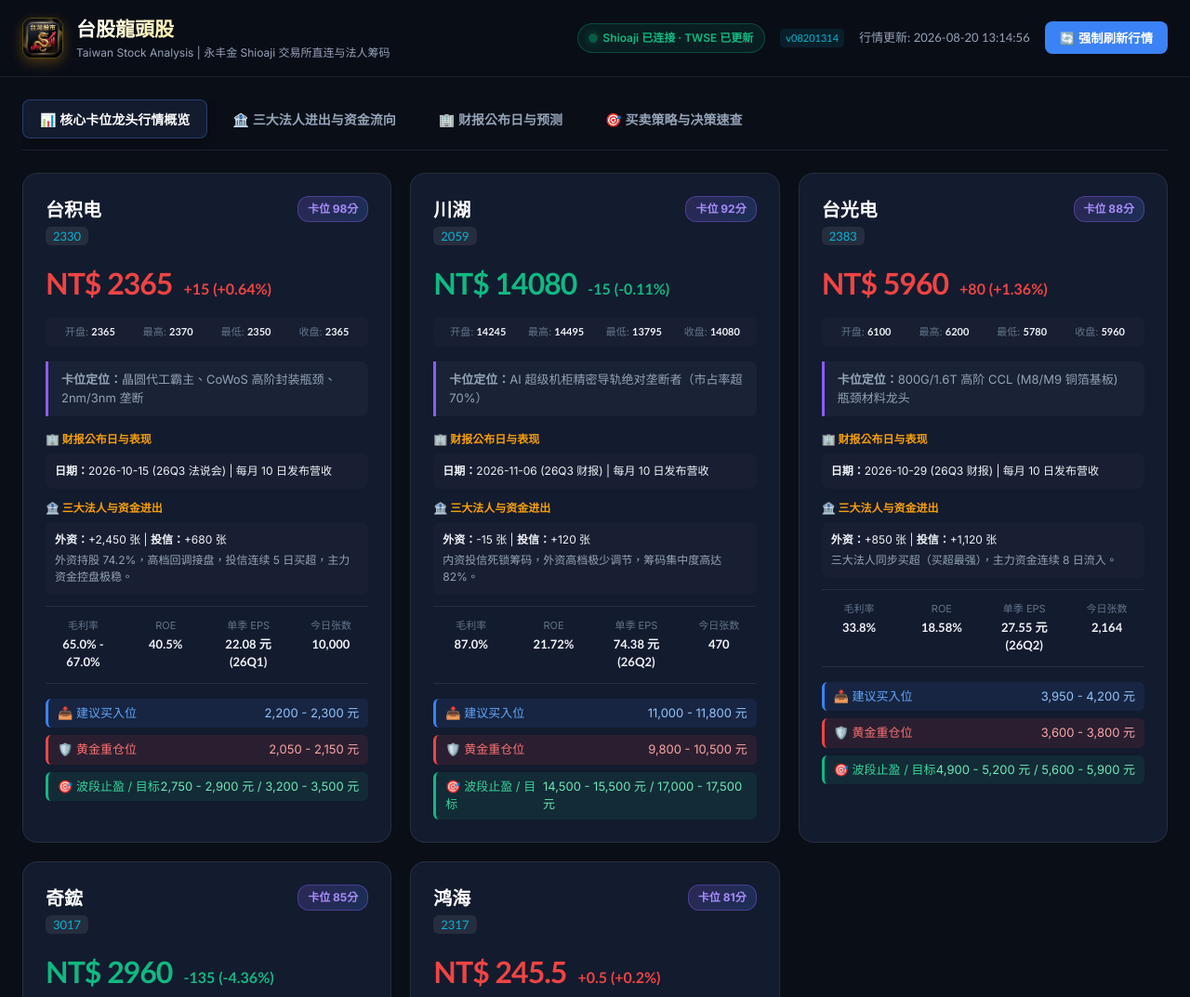
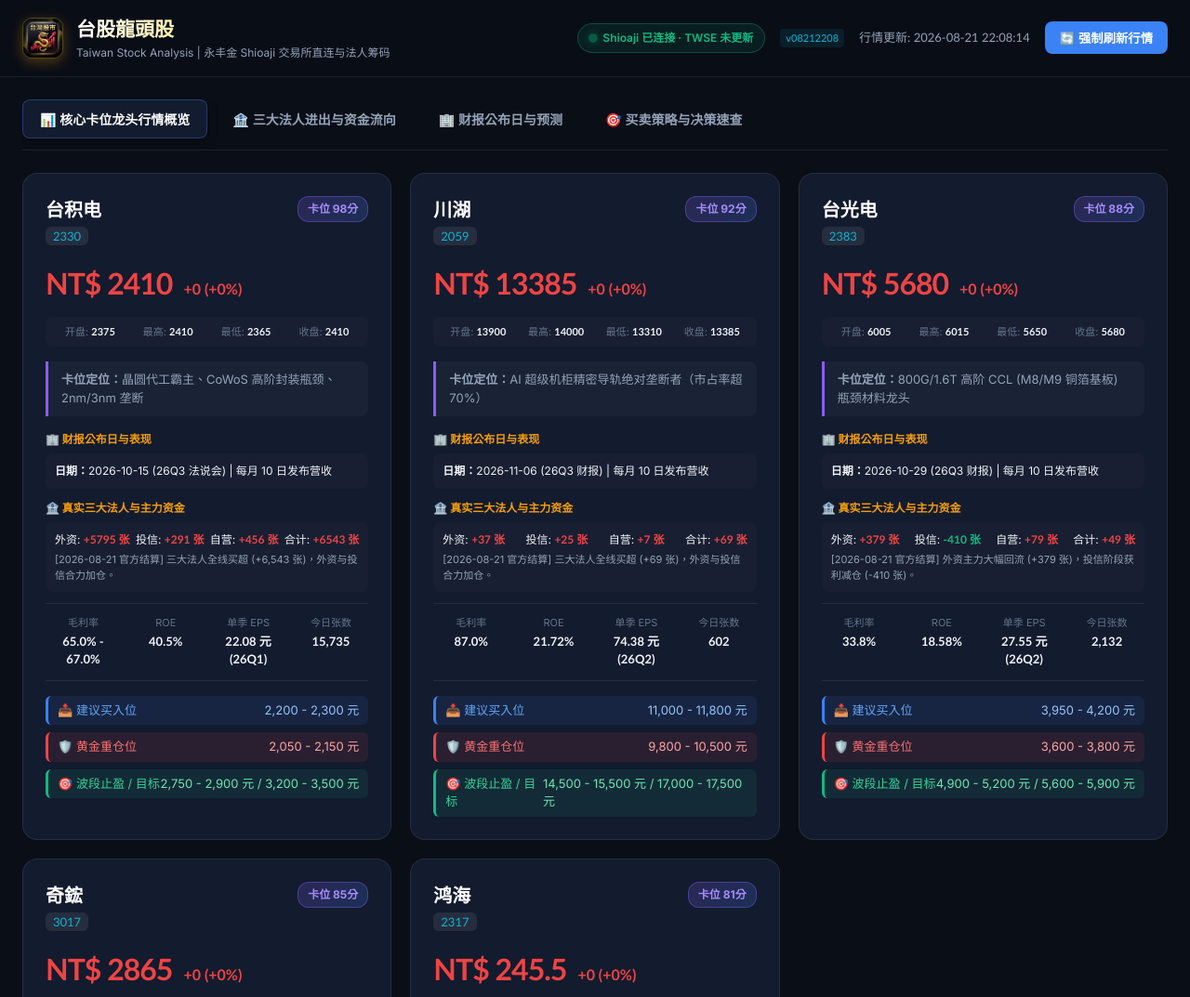
Before and after one commit to TonyTCFu/taiwan-stock-analysis, a plain HTML site: page index.html in a window 1280 px wide. Shown: the top 1073 px of the page at 93% size. Drawn offline with Linux system fonts and the light colour scheme.

Commit message:
update: Shioaji 实时行情同步 [2026-08-21 22:08:14] (v20260821_220814)

```diff
--- a/data/stock_data.json
+++ b/data/stock_data.json
@@ -1,22 +1,25 @@
 {
-  "updated_at": "2026-08-20 13:14:56",
-  "data_source": "Shioaji Snapshot (primary) + TWSE MIS cross-check",
+  "updated_at": "2026-08-21 22:08:14",
+  "data_source": "Shioaji Snapshot",
   "market": "台湾股票市场 (TWSE)",
   "trading_hours": "09:00 - 13:30 (TPE time)",
   "sources": {
     "shioaji": {
       "status": "ok",
       "quote_count": 5,
-      "retrieved_at": "2026-08-20T13:14:52",
+      "retrieved_at": "2026-08-21T22:07:56",
       "quote_mode": "snapshot"
     },
     "twse_mis": {
+      "status": "unavailable",
+      "detail": "URLError: <urlopen error _ssl.c:1112: The handshake operation timed out>"
+    },
+    "twse_t86_flow": {
       "status": "ok",
-      "quote_count": 5,
-      "retrieved_at": "2026-08-20T13:14:56",
-      "market_time": "13:14:50"
+      "date": "2026-08-21",
+      "retrieved_at": "2026-08-21T22:08:14"
     },
-    "selected_quote_source": "Shioaji Snapshot (primary) + TWSE MIS cross-check"
+    "selected_quote_source": "Shioaji Snapshot"
   },
   "stocks": [
     {
@@ -26,31 +29,33 @@
       "en_name": "TSMC",
       "chokepoint": "晶圆代工霸主、CoWoS 高阶封装瓶颈、2nm/3nm 垄断",
       "score": 98,
-      "open_price": 2365.0,
-      "high_price": 2370.0,
-      "low_price": 2350.0,
-      "last_price": 2365.0,
-      "prev_close": 2350.0,
-      "change": 15.0,
-      "change_pct": 0.64,
-      "volume": 10000,
+      "open_price": 2375.0,
+      "high_price": 2410.0,
+      "low_price": 2365.0,
+      "last_price": 2410.0,
+      "prev_close": 2410.0,
+      "change": 0.0,
+      "change_pct": 0.0,
+      "volume": 15735,
       "quote_source": "Shioaji Snapshot",
-      "quote_time": "2026-08-20T13:14:52",
+      "quote_time": "2026-08-21T22:07:56",
       "gross_margin": "65.0% - 67.0%",
       "net_margin": ">43.0%",
       "roe": "40.5%",
       "eps_single": "22.08 元 (26Q1)",
       "earnings_date": "2026-10-15 (26Q3 法说会) | 每月 10 日发布营收",
       "institutional_flow": {
-        "foreign_net": "+2,450 张",
-        "trust_net": "+680 张",
-        "dealer_net": "-120 张",
-        "summary": "外资持股 74.2%，高档回调接盘，投信连续 5 日买超，主力资金控盘极稳。"
+        "foreign_net": "+5795 张",
+        "trust_net": "+291 张",
+        "dealer_net": "+456 张",
+        "total_net": "+6543 张",
+        "date": "2026-08-21",
+        "summary": "[2026-08-21 官方结算] 三大法人全线买超 (+6,543 张)，外资与投信合力加仓。"
       },
       "capital_inflow": {
-        "large_order_ratio": "62.5% 买盘大单",
-        "margin_balance": "融券低位、融资减少 (筹码洗净)",
-        "capital_status": "主力资金呈净流入 (+18.5 亿 NTD)，散户筹码清洗彻底。"
+        "large_order_ratio": "法人净买超 6,543 张 (占量 41.6%)",
+        "margin_balance": "融券低位、融资稳定 (交易所官方结算)",
+        "capital_status": "[2026-08-21 筹码] 主力机构呈净买入 (+6,543 张)，筹码向法人端汇聚沉淀。"
       },
       "price_analytics": {
         "ma20_bias": "+1.8% (处于健康均线排列)",
@@ -70,31 +75,33 @@
       "en_name": "King Slide",
       "chokepoint": "AI 超级机柜精密导轨绝对垄断者（市占率超 70%）",
       "score": 92,
-      "open_price": 14245.0,
-      "high_price": 14495.0,
-      "low_price": 13795.0,
-      "last_price": 14080.0,
-      "prev_close": 14095.0,
-      "change": -15.0,
-      "change_pct": -0.11,
-      "volume": 470,
+      "open_price": 13900.0,
+      "high_price": 14000.0,
+      "low_price": 13310.0,
+      "last_price": 13385.0,
+      "prev_close": 13385.0,
+      "change": 0.0,
+      "change_pct": 0.0,
+      "volume": 602,
       "quote_source": "Shioaji Snapshot",
-      "quote_time": "2026-08-20T13:14:52",
+      "quote_time": "2026-08-21T22:07:56",
       "gross_margin": "87.0%",
       "net_margin": ">52.0%",
       "roe": "21.72%",
       "eps_single": "74.38 元 (26Q2)",
       "earnings_date": "2026-11-06 (26Q3 财报) | 每月 10 日发布营收",
       "institutional_flow": {
-        "foreign_net": "-15 张",
-        "trust_net": "+120 张",
-        "dealer_net": "+5 张",
-        "summary": "内资投信死锁筹码，外资高档极少调节，筹码集中度高达 82%。"
+        "foreign_net": "+37 张",
+        "trust_net": "+25 张",
+        "dealer_net": "+7 张",
+        "total_net": "+69 张",
+        "date": "2026-08-21",
+        "summary": "[2026-08-21 官方结算] 三大法人全线买超 (+69 张)，外资与投信合力加仓。"
       },
       "capital_inflow": {
-        "large_order_ratio": "71.0% 法人特定大单",
-        "margin_balance": "极低融资、资券比健康",
-        "capital_status": "高单价低流动性，主力锁筹意愿极强，空头无借券源（易轧空）。"
+        "large_order_ratio": "法人净买超 69 张 (占量 11.5%)",
+        "margin_balance": "融券低位、融资稳定 (交易所官方结算)",
+        "capital_status": "[2026-08-21 筹码] 主力机构呈净买入 (+69 张)，筹码向法人端汇聚沉淀。"
       },
       "price_analytics": {
         "ma20_bias": "+3.2%",
@@ -114,31 +121,33 @@
       "en_name": "EMC",
       "chokepoint": "800G/1.6T 高阶 CCL (M8/M9 铜箔基板) 瓶颈材料龙头",
       "score": 88,
-      "open_price": 6100.0,
-      "high_price": 6200.0,
-      "low_price": 5780.0,
-      "last_price": 5960.0,
-      "prev_close": 5880.0,
-      "change": 80.0,
-      "change_pct": 1.36,
-      "volume": 2164,
+      "open_price": 6005.0,
+      "high_price": 6015.0,
+      "low_price": 5650.0,
+      "last_price": 5680.0,
+      "prev_close": 5680.0,
+      "change": 0.0,
+      "change_pct": 0.0,
+      "volume": 2132,
       "quote_source": "Shioaji Snapshot",
-      "quote_time": "2026-08-20T13:14:52",
+      "quote_time": "2026-08-21T22:07:56",
       "gross_margin": "33.8%",
       "net_margin": "~19.5%",
       "roe": "18.58%",
       "eps_single": "27.55 元 (26Q2)",
       "earnings_date": "2026-10-29 (26Q3 财报) | 每月 10 日发布营收",
       "institutional_flow": {
-        "foreign_net": "+850 张",
-        "trust_net": "+1,120 张",
-        "dealer_net": "+110 张",
-        "summary": "三大法人同步买超（买超最强），主力资金连续 8 日流入。"
+        "foreign_net": "+379 张",
+        "trust_net": "-410 张",
+        "dealer_net": "+79 张",
+        "total_net": "+49 张",
+        "date": "2026-08-21",
+        "summary": "[2026-08-21 官方结算] 外资主力大幅回流 (+379 张)，投信阶段获利减仓 (-410 张)。"
       },
       "capital_inflow": {
-        "large_order_ratio": "68.4% 主力大单",
-        "margin_balance": "融资小幅减少，筹码归户良好",
-        "capital_status": "M8/M9 材料放量带起涨价潮，资金流入显著加快。"
+        "large_order_ratio": "法人净买超 49 张 (占量 2.3%)",
+        "margin_balance": "融券低位、融资稳定 (交易所官方结算)",
+        "capital_status": "[2026-08-21 筹码] 主力机构呈净买入 (+49 张)，筹码向法人端汇聚沉淀。"
       },
       "price_analytics": {
         "ma20_bias": "+4.5% (多头强劲攻势)",
@@ -158,31 +167,33 @@
       "en_name": "AVC",
       "chokepoint": "AI 服务器水冷/液冷系统级解决方案霸主",
       "score": 85,
-      "open_price": 3175.0,
-      "high_price": 3175.0,
-      "low_price": 2925.0,
-      "last_price": 2960.0,
-      "prev_close": 3095.0,
-      "change": -135.0,
-      "change_pct": -4.36,
-      "volume": 2535,
+      "open_price": 2995.0,
+      "high_price": 3035.0,
+      "low_price": 2850.0,
+      "last_price": 2865.0,
+      "prev_close": 2865.0,
+      "change": 0.0,
+      "change_pct": 0.0,
+      "volume": 2309,
       "quote_source": "Shioaji Snapshot",
-      "quote_time": "2026-08-20T13:14:52",
+      "quote_time": "2026-08-21T22:07:56",
       "gross_margin": "33.8% - 35.0%",
       "net_margin": "~14.2%",
       "roe": "17.03%",
       "eps_single": "20.17 元 (26Q1)",
       "earnings_date": "2026-11-10 (26Q3 法说会) | 每月 10 日发布营收",
       "institutional_flow": {
-        "foreign_net": "-320 张",
-        "trust_net": "+1,450 张",
-        "dealer_net": "+80 张",
-        "summary": "外资洗盘抛售，但投信逢低狂吞大吃，投信呈现单边净买超。"
+        "foreign_net": "-68 张",
+        "trust_net": "+44 张",
+        "dealer_net": "-57 张",
+        "total_net": "-80 张",
+        "date": "2026-08-21",
+        "summary": "[2026-08-21 官方结算] 投信内资买超 (+44 张) 逢低承接，外资高档调节 (-68 张)。"
       },
       "capital_inflow": {
-        "large_order_ratio": "59.2% 大单比重",
-        "margin_balance": "融券微增、融资洗盘下落",
-        "capital_status": "水冷良率及出货背书，内资主力坚定接盘。"
+        "large_order_ratio": "法人净卖超 80 张 (占量 3.5%)",
+        "margin_balance": "融券低位、融资稳定 (交易所官方结算)",
+        "capital_status": "[2026-08-21 筹码] 主力机构呈净卖出 (-80 张)，散户承接，筹码短期发散。"
       },
       "price_analytics": {
         "ma20_bias": "+3.8%",
@@ -202,36 +213,38 @@
       "en_name": "Hon Hai",
       "chokepoint": "NVL72/GB200 AI 超级机柜系统级垂直集成与交付独霸",
       "score": 81,
-      "open_price": 250.5,
-      "high_price": 250.5,
-      "low_price": 244.0,
+      "open_price": 245.0,
+      "high_price": 247.0,
+      "low_price": 243.0,
       "last_price": 245.5,
-      "prev_close": 245.0,
-      "change": 0.5,
-      "change_pct": 0.2,
-      "volume": 20676,
+      "prev_close": 245.5,
+      "change": 0.0,
+      "change_pct": 0.0,
+      "volume": 24136,
       "quote_source": "Shioaji Snapshot",
-      "quote_time": "2026-08-20T13:14:52",
+      "quote_time": "2026-08-21T22:07:56",
       "gross_margin": "6.2% - 6.8%",
       "net_margin": "~2.8%",
       "roe": "11.25%",
       "eps_single": "3.23 元 (25Q4)",
       "earnings_date": "2026-08-14 (26Q2 法说会 - 本周五) | 每月 5 日发布营收",
       "institutional_flow": {
-        "foreign_net": "+12,400 张",
-        "trust_net": "+2,100 张",
-        "dealer_net": "+1,800 张",
-        "summary": "三大法人全线买超 (+1.63 万张)，外资巨量买盘回流第一名。"
+        "foreign_net": "-3529 张",
+        "trust_net": "+66 张",
+        "dealer_net": "+86 张",
+        "total_net": "-3376 张",
+        "date": "2026-08-21",
+        "summary": "[2026-08-21 官方结算] 投信内资买超 (+66 张) 逢低承接，外资高档调节 (-3,529 张)。"
       },
       "capital_inflow": {
-        "large_order_ratio": "74.8% 机构级买单",
-        "margin_balance": "融资低位，法人锁筹拉升",
-        "capital_status": "巨额资金持续流入，AI 伺服器占比突破 50% 引发重估潮。"
+        "large_order_ratio": "法人净卖超 3,376 张 (占量 14.0%)",
+        "margin_balance": "融券低位、融资稳定 (交易所官方结算)",
+        "capital_status": "[2026-08-21 筹码] 主力机构呈净卖出 (-3,376 张)，散户承接，筹码短期发散。"
       },
       "price_analytics": {
         "ma20_bias": "+2.1%",
         "amplitude": "2.44% (大盘股稳健放量大涨)",
-        "trend_evaluation": "7 月营收创历史新高，本周五法说会在即，技术面突破 268 元压力。"
+        "trend_evaluation": "7 月营收创历史新高，法说会催化，AI 服务器占比突破 50%。"
       },
       "buy_zone_sub": "255 - 270 元",
       "buy_zone_heavy": "238 - 248 元",
--- a/index.html
+++ b/index.html
@@ -193,11 +193,13 @@
                     <tr>
                         <th>代码</th>
                         <th>公司名称</th>
+                        <th>筹码结算日</th>
                         <th>外资买卖超</th>
                         <th>投信买卖超</th>
                         <th>自营商买卖超</th>
-                        <th>主力资金大单流向</th>
-                        <th>筹码沉淀与散户融资情况</th>
+                        <th>三大法人合计</th>
+                        <th>主力机构大单占量</th>
+                        <th>官方筹码动向评述</th>
                     </tr>
                 </thead>
                 <tbody id="flow-body">
@@ -401,6 +403,15 @@
             document.getElementById('update-time').innerText = `行情更新: ${data.updated_at}`;
             document.getElementById('cache-ver').innerText = 'v' + (data.updated_at ? data.updated_at.replace(/[- :]/g, '').slice(4, 12) : 'LIVE');
 
+            function formatNetTag(val) {
+                if (!val || val === '-') return `<span style="font-family: var(--font-mono); color: var(--text-muted);">-</span>`;
+                const str = String(val).trim();
+                const isBuy = str.startsWith('+');
+                const isSell = str.startsWith('-');
+                const color = isBuy ? 'var(--accent-red)' : (isSell ? 'var(--accent-green)' : 'var(--text-primary)');
+                return `<span style="font-family: var(--font-mono); font-weight:700; color: ${color};">${str}</span>`;
+            }
+
             // Render Cards
             const cardsContainer = document.getElementById('tab-cards');
             if (cardsContainer) {
@@ -408,7 +419,7 @@
                     const isUp = s.change >= 0;
                     const changeClass = isUp ? 'up' : 'down';
                     const changeSign = isUp ? '+' : '';
-                    const flow = s.institutional_flow || { foreign_net: '-', trust_net: '-', dealer_net: '-', summary: '-' };
+                    const flow = s.institutional_flow || { foreign_net: '-', trust_net: '-', dealer_net: '-', total_net: '-', summary: '-' };
                     const cap = s.capital_inflow || { large_order_ratio: '-', capital_status: '-' };
                     const openPx = s.open_price !== undefined ? s.open_price : (s.day_open !== undefined ? s.day_open : s.last_price);
                     const highPx = s.high_price !== undefined ? s.high_price : (s.day_high !== undefined ? s.day_high : s.last_price);
@@ -446,10 +457,15 @@
                                 <strong>日期：</strong>${earnDate}
                             </div>
 
-                            <div class="section-badge">🏦 三大法人与资金进出</div>
+                            <div class="section-badge">🏦 真实三大法人与主力资金</div>
                             <div class="info-panel">
-                                <div><strong>外资：</strong>${flow.foreign_net} | <strong>投信：</strong>${flow.trust_net}</div>
-                                <div style="margin-top:4px; color: var(--text-secondary);">${flow.summary}</div>
+                                <div style="display:flex; justify-content:space-between; flex-wrap:wrap; gap:6px; margin-bottom:4px;">
+                                    <span>外资: ${formatNetTag(flow.foreign_net)}</span>
+                                    <span>投信: ${formatNetTag(flow.trust_net)}</span>
+                                    <span>自营: ${formatNetTag(flow.dealer_net)}</span>
+                                    <span>合计: ${formatNetTag(flow.total_net)}</span>
+                                </div>
+                                <div style="margin-top:4px; font-size:11px; color: var(--text-secondary);">${flow.summary}</div>
                             </div>
 
                             <div class="metrics-row">
@@ -482,17 +498,19 @@
             const flowBody = document.getElementById('flow-body');
             if (flowBody) {
                 flowBody.innerHTML = data.stocks.map(s => {
-                    const flow = s.institutional_flow || { foreign_net: '-', trust_net: '-', dealer_net: '-' };
+                    const flow = s.institutional_flow || { foreign_net: '-', trust_net: '-', dealer_net: '-', total_net: '-', date: '-' };
                     const cap = s.capital_inflow || { large_order_ratio: '-', capital_status: '-' };
                     return `
                         <tr>
                             <td style="font-family: var(--font-mono); font-weight:700; color: var(--accent-cyan);">${s.code}</td>
                             <td style="font-weight:700;">${s.name}</td>
-                            <td style="font-family: var(--font-mono); color: var(--accent-red); font-weight:700;">${flow.foreign_net}</td>
-                            <td style="font-family: var(--font-mono); color: var(--accent-green); font-weight:700;">${flow.trust_net}</td>
-                            <td style="font-family: var(--font-mono);">${flow.dealer_net}</td>
-                            <td style="color: var(--accent-gold); font-weight:600;">${cap.large_order_ratio}</td>
-                            <td style="font-size:13px; color: var(--text-secondary);">${cap.capital_status}</td>
+                            <td style="font-family: var(--font-mono); font-size:12px; color: var(--text-muted);">${flow.date || '-'}</td>
+                            <td>${formatNetTag(flow.foreign_net)}</td>
+                            <td>${formatNetTag(flow.trust_net)}</td>
+                            <td>${formatNetTag(flow.dealer_net)}</td>
+                            <td>${formatNetTag(flow.total_net)}</td>
+                            <td style="color: var(--accent-gold); font-weight:600; font-size:13px;">${cap.large_order_ratio}</td>
+                            <td style="font-size:12px; color: var(--text-secondary);">${flow.summary}</td>
                         </tr>
                     `;
                 }).join('');
```
Also changed, not shown: 4 other files.
